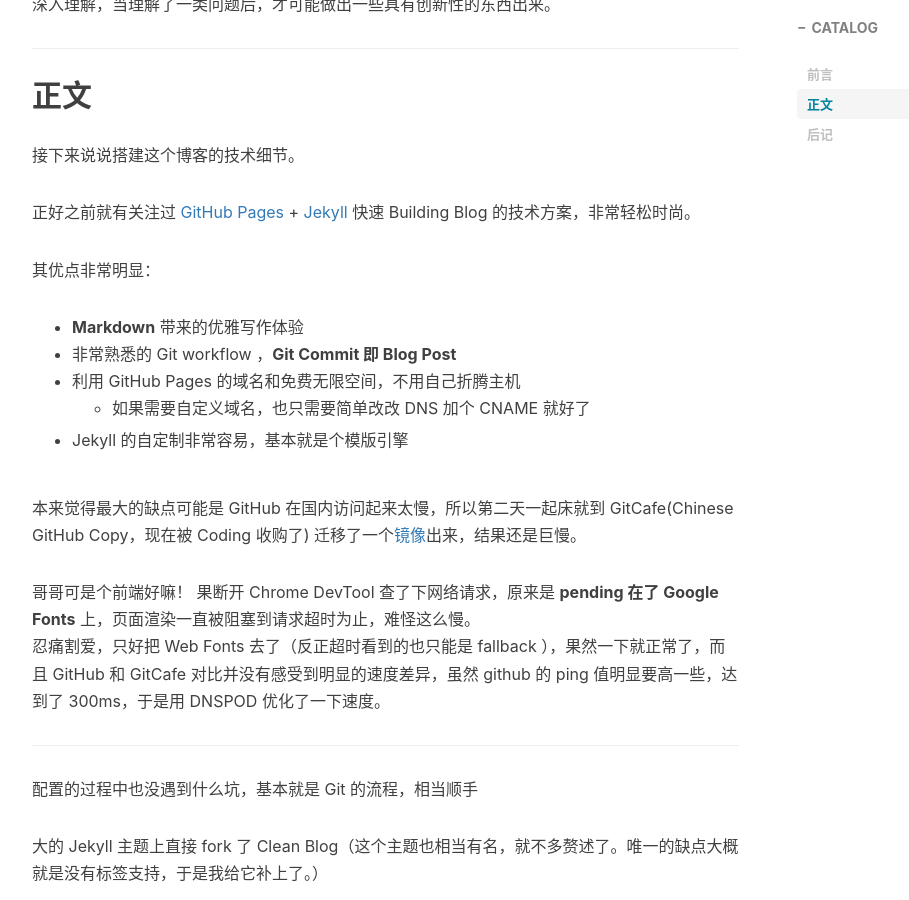
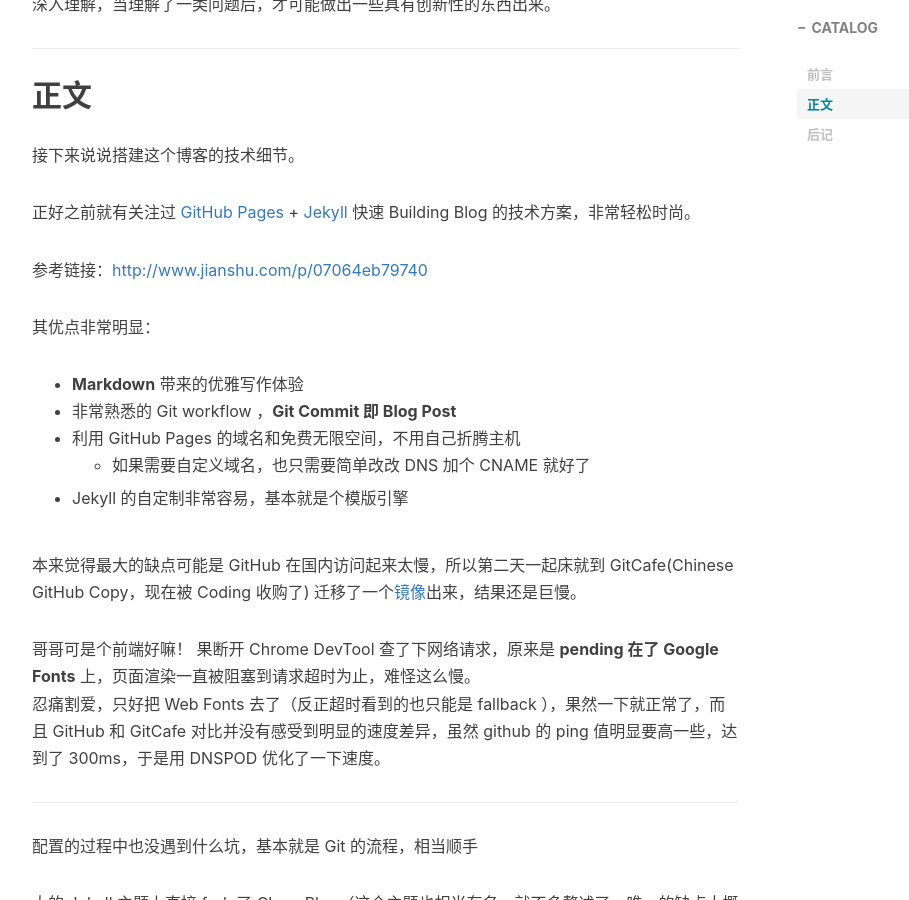
Before and after one commit to leehong2005/leehong2005.github.io, a Jekyll site: the page built from _posts/2014-01-29-hello-2015.md, in a window 1280 px wide and 900 px high, scrolled down 1241 px. Shown: the whole window, without its empty margins (233-1142 px from the left). Built offline with Jekyll 4.4.1, drawn with Linux system fonts in a browser that asks for light colours; comment, search, counter and statistics services are not loaded.

Commit message:
【功能】增加内容

```diff
--- a/_posts/2014-01-29-hello-2015.md
+++ b/_posts/2014-01-29-hello-2015.md
@@ -38,6 +38,8 @@
 
 正好之前就有关注过 [GitHub Pages](https://pages.github.com/) + [Jekyll](http://jekyllrb.com/) 快速 Building Blog 的技术方案，非常轻松时尚。
 
+参考链接：[http://www.jianshu.com/p/07064eb79740](http://www.jianshu.com/p/07064eb79740)
+
 其优点非常明显：
 
 * **Markdown** 带来的优雅写作体验
```
